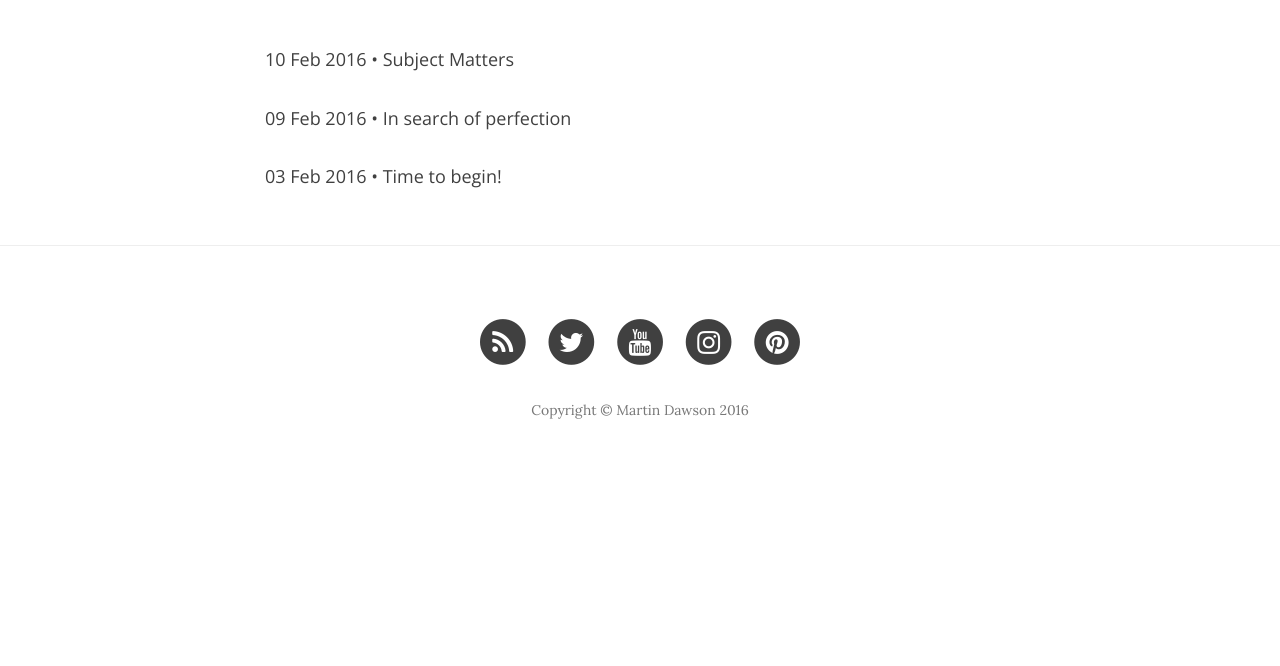
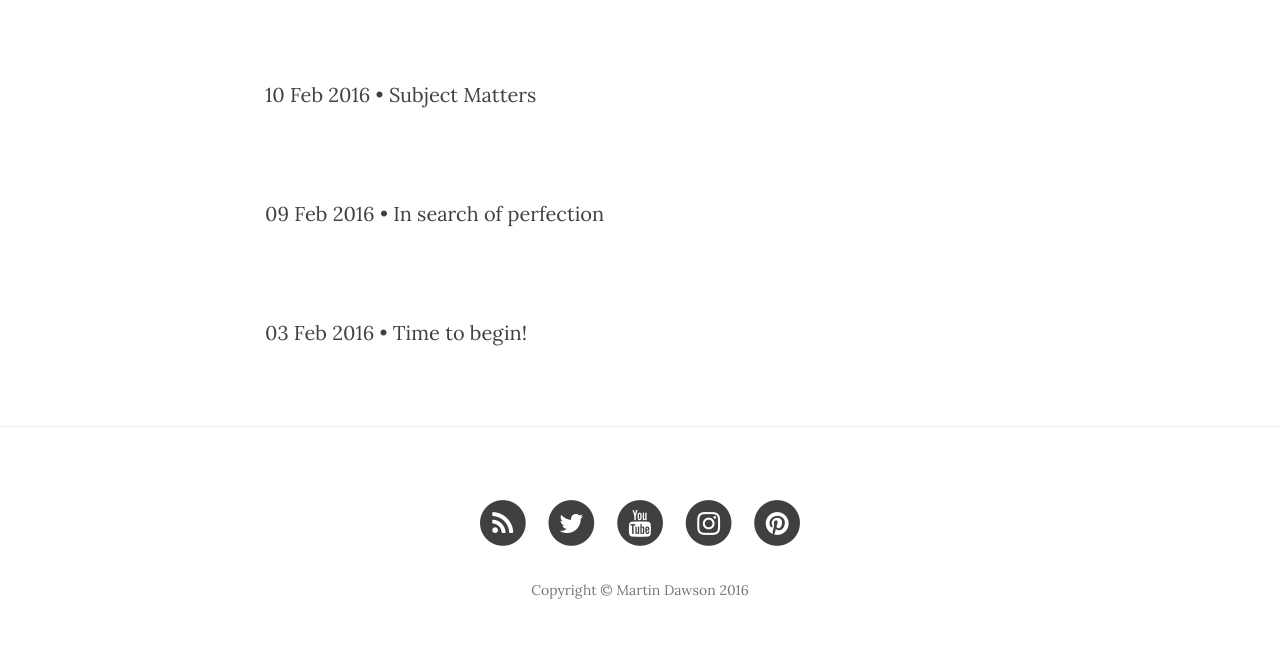
Before and after one commit to dawsneyland/formerdland, a Jekyll site: the page built from blog/index.html, in a window 1280 px wide. Shown: the part 448-1114 px from the top of the page. Built offline with Jekyll 4.4.1, drawn with Linux system fonts in a browser that asks for light colours; nearby versions of some CDN libraries; before the commit the page ends 934 px from its top, so only the background shows below that.

Commit message:
Update index.html

```diff
--- a/blog/index.html
+++ b/blog/index.html
@@ -7,11 +7,9 @@ header-img: "img/DSC04616.JPG"
 
 
 {% for post in site.posts %}
-<div class="post-preview">
     <a href="{{ post.url | prepend: site.baseurl }}">
-        <h4 class="post-subtitle">{{ post.date | date: "%d %b %Y" }} &bull; {{ post.title }}
-        </h4>
+        <p>{{ post.date | date: "%d %b %Y" }} &bull; {{ post.title }}
+        </p>
     </a>
-</div>
 <br>
 {% endfor %}
```
